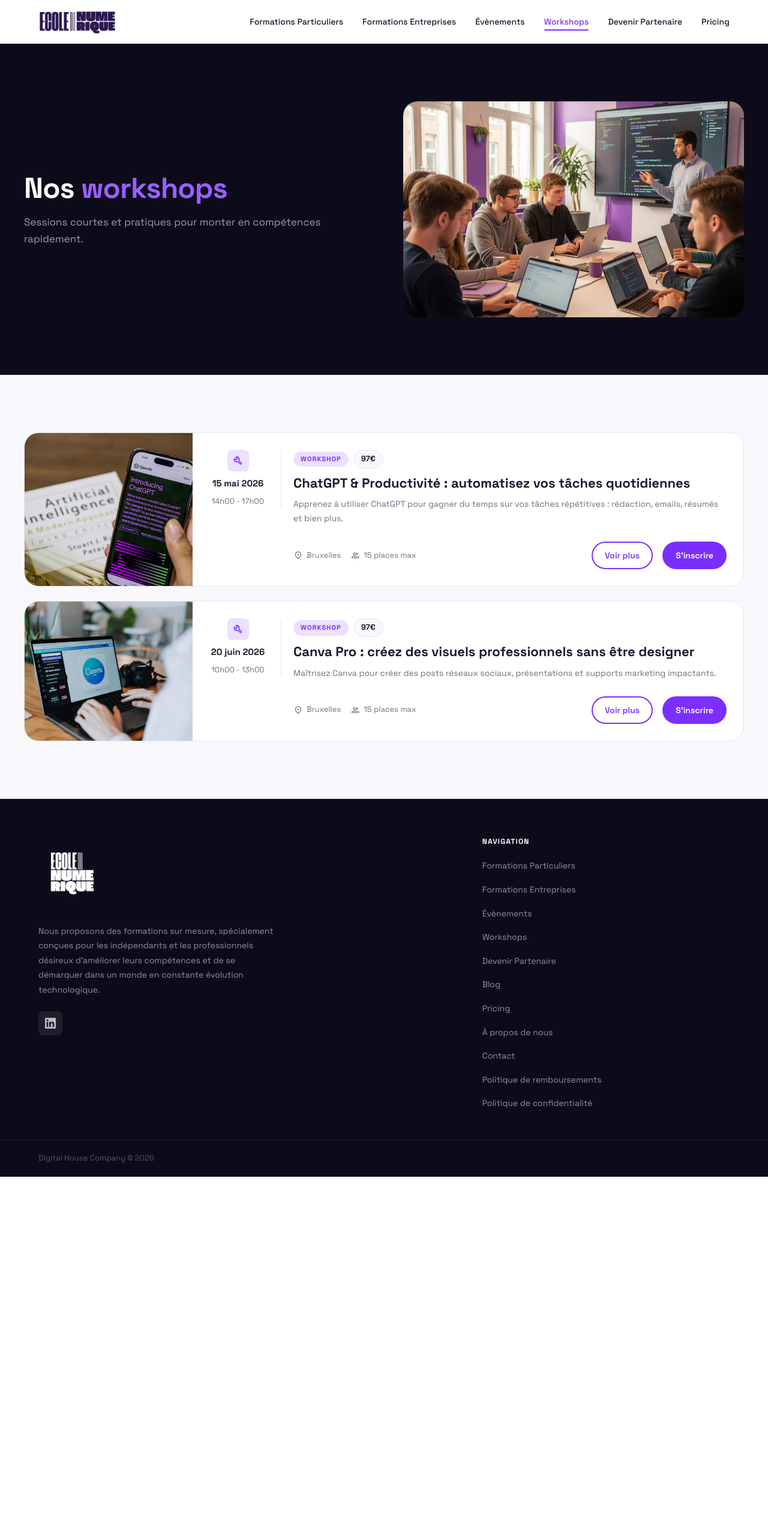
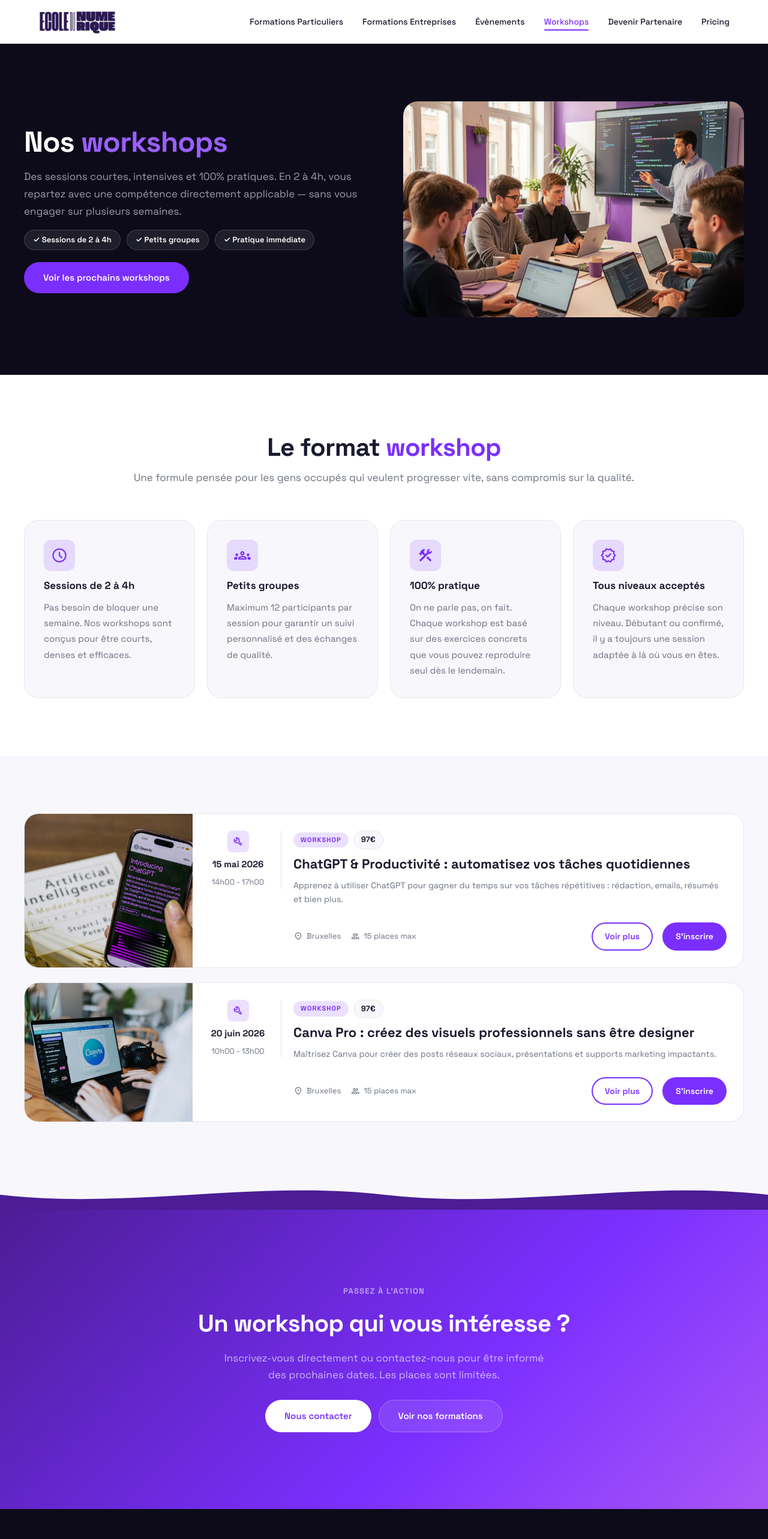
Before and after one commit to kuatejoelparfait-Data/ecole-du-numerique, a React (Vite) app in the folder ecole-du-numerique/: page /workshops in a window 1280 px wide. Shown: the top 2566 px of the page at 60% size. Before the commit the page ends 1962 px from the top, so only its background shows below. Built offline with nearby package versions, Linux system fonts and the light colour scheme.

Commit message:
Enrichissement de la page Workshops
- WorkshopsHero enrichi avec eyebrow, badges et CTA
- Ajout des sections WorkshopsFormat et WorkshopsCTA
- Mise à jour du grid et de la page principale

```diff
--- a/ecole-du-numerique/src/pages/Workshops/Workshops.jsx
+++ b/ecole-du-numerique/src/pages/Workshops/Workshops.jsx
@@ -1,11 +1,17 @@
+import Wave from '../../components/Dividers/Wave'
 import WorkshopsHero from './WorkshopsHero/WorkshopsHero'
+import WorkshopsFormat from './WorkshopsFormat/WorkshopsFormat'
 import WorkshopsGrid from './WorkshopsGrid/WorkshopsGrid'
+import WorkshopsCTA from './WorkshopsCTA/WorkshopsCTA'
 
 export default function Workshops() {
   return (
     <>
       <WorkshopsHero />
+      <WorkshopsFormat />
       <WorkshopsGrid />
+      <Wave top="#F8F7FC" bottom="#4c1d95" />
+      <WorkshopsCTA />
     </>
   )
 }
--- /dev/null
+++ b/ecole-du-numerique/src/pages/Workshops/WorkshopsCTA/WorkshopsCTA.css
@@ -0,0 +1,82 @@
+.workshops-cta {
+  padding: 96px 24px;
+  background: linear-gradient(135deg, #4c1d95 0%, #7b2fff 60%, #a855f7 100%);
+  text-align: center;
+}
+
+.workshops-cta__container {
+  max-width: 680px;
+  margin: 0 auto;
+  display: flex;
+  flex-direction: column;
+  align-items: center;
+  gap: 20px;
+}
+
+.workshops-cta__eyebrow {
+  font-size: 13px;
+  font-weight: 700;
+  text-transform: uppercase;
+  letter-spacing: 0.1em;
+  color: rgba(255, 255, 255, 0.55);
+}
+
+.workshops-cta__title {
+  font-size: clamp(26px, 3.5vw, 40px);
+  font-weight: 800;
+  color: var(--white);
+  letter-spacing: -0.02em;
+  line-height: 1.15;
+}
+
+.workshops-cta__subtitle {
+  font-size: 17px;
+  line-height: 1.65;
+  color: rgba(255, 255, 255, 0.65);
+  max-width: 540px;
+}
+
+.workshops-cta__actions {
+  display: flex;
+  flex-wrap: wrap;
+  gap: 12px;
+  justify-content: center;
+  margin-top: 8px;
+}
+
+.workshops-cta__btn {
+  display: inline-flex;
+  align-items: center;
+  font-size: 15px;
+  font-weight: 600;
+  padding: 14px 32px;
+  border-radius: 99px;
+  transition: background 0.2s, transform 0.2s, opacity 0.2s;
+}
+
+.workshops-cta__btn--primary {
+  background: var(--white);
+  color: var(--purple);
+}
+
+.workshops-cta__btn--primary:hover {
+  background: rgba(255, 255, 255, 0.9);
+  transform: translateY(-1px);
+}
+
+.workshops-cta__btn--secondary {
+  background: rgba(255, 255, 255, 0.1);
+  color: var(--white);
+  border: 1px solid rgba(255, 255, 255, 0.25);
+}
+
+.workshops-cta__btn--secondary:hover {
+  background: rgba(255, 255, 255, 0.18);
+  transform: translateY(-1px);
+}
+
+@media (min-width: 900px) {
+  .workshops-cta {
+    padding: 128px 24px;
+  }
+}
--- /dev/null
+++ b/ecole-du-numerique/src/pages/Workshops/WorkshopsCTA/WorkshopsCTA.jsx
@@ -0,0 +1,24 @@
+import { Link } from 'react-router-dom'
+import './WorkshopsCTA.css'
+
+export default function WorkshopsCTA() {
+  return (
+    <section className="workshops-cta">
+      <div className="workshops-cta__container">
+        <p className="workshops-cta__eyebrow">Passez à l'action</p>
+        <h2 className="workshops-cta__title">Un workshop qui vous intéresse ?</h2>
+        <p className="workshops-cta__subtitle">
+          Inscrivez-vous directement ou contactez-nous pour être informé des prochaines dates. Les places sont limitées.
+        </p>
+        <div className="workshops-cta__actions">
+          <Link to="/contact" className="workshops-cta__btn workshops-cta__btn--primary">
+            Nous contacter
+          </Link>
+          <Link to="/#nos-formations" className="workshops-cta__btn workshops-cta__btn--secondary">
+            Voir nos formations
+          </Link>
+        </div>
+      </div>
+    </section>
+  )
+}
--- /dev/null
+++ b/ecole-du-numerique/src/pages/Workshops/WorkshopsFormat/WorkshopsFormat.css
@@ -0,0 +1,94 @@
+.workshops-format {
+  padding: 64px 24px;
+  background: var(--white);
+}
+
+.workshops-format__container {
+  max-width: var(--container);
+  margin: 0 auto;
+  display: flex;
+  flex-direction: column;
+  gap: 56px;
+}
+
+.workshops-format__header {
+  text-align: center;
+  display: flex;
+  flex-direction: column;
+  gap: 12px;
+}
+
+.workshops-format__title {
+  font-size: clamp(28px, 3.5vw, 42px);
+  font-weight: 800;
+  letter-spacing: -0.02em;
+  color: var(--text);
+}
+
+.workshops-format__accent {
+  color: var(--purple);
+}
+
+.workshops-format__subtitle {
+  font-size: 17px;
+  color: var(--text-muted);
+}
+
+.workshops-format__grid {
+  display: grid;
+  grid-template-columns: 1fr;
+  gap: 20px;
+}
+
+.workshops-format__card {
+  background: var(--gray-light);
+  border: 1px solid var(--border);
+  border-radius: var(--radius-lg);
+  padding: 32px;
+  display: flex;
+  flex-direction: column;
+  gap: 14px;
+  transition: border-color 0.2s, box-shadow 0.2s;
+}
+
+.workshops-format__card:hover {
+  border-color: var(--purple);
+  box-shadow: var(--shadow);
+}
+
+.workshops-format__icon {
+  font-size: 28px;
+  color: var(--purple);
+  background: var(--purple-glow);
+  padding: 12px;
+  border-radius: var(--radius);
+  width: fit-content;
+}
+
+.workshops-format__card-title {
+  font-size: 17px;
+  font-weight: 700;
+  color: var(--text);
+}
+
+.workshops-format__card-desc {
+  font-size: 15px;
+  line-height: 1.75;
+  color: var(--text-muted);
+}
+
+@media (min-width: 560px) {
+  .workshops-format__grid {
+    grid-template-columns: repeat(2, 1fr);
+  }
+}
+
+@media (min-width: 900px) {
+  .workshops-format {
+    padding: 96px 24px;
+  }
+
+  .workshops-format__grid {
+    grid-template-columns: repeat(4, 1fr);
+  }
+}
--- /dev/null
+++ b/ecole-du-numerique/src/pages/Workshops/WorkshopsFormat/WorkshopsFormat.jsx
@@ -0,0 +1,53 @@
+import './WorkshopsFormat.css'
+
+const points = [
+  {
+    icon: 'schedule',
+    title: 'Sessions de 2 à 4h',
+    desc: 'Pas besoin de bloquer une semaine. Nos workshops sont conçus pour être courts, denses et efficaces.',
+  },
+  {
+    icon: 'groups',
+    title: 'Petits groupes',
+    desc: 'Maximum 12 participants par session pour garantir un suivi personnalisé et des échanges de qualité.',
+  },
+  {
+    icon: 'construction',
+    title: '100% pratique',
+    desc: 'On ne parle pas, on fait. Chaque workshop est basé sur des exercices concrets que vous pouvez reproduire seul dès le lendemain.',
+  },
+  {
+    icon: 'verified',
+    title: 'Tous niveaux acceptés',
+    desc: 'Chaque workshop précise son niveau. Débutant ou confirmé, il y a toujours une session adaptée à là où vous en êtes.',
+  },
+]
+
+export default function WorkshopsFormat() {
+  return (
+    <section className="workshops-format">
+      <div className="workshops-format__container">
+
+        <div className="workshops-format__header">
+          <h2 className="workshops-format__title">
+            Le format <span className="workshops-format__accent">workshop</span>
+          </h2>
+          <p className="workshops-format__subtitle">
+            Une formule pensée pour les gens occupés qui veulent progresser vite, sans compromis sur la qualité.
+          </p>
+        </div>
+
+        <div className="workshops-format__grid">
+          {points.map(p => (
+            <div key={p.title} className="workshops-format__card">
+              <span className="material-symbols-rounded workshops-format__icon">{p.icon}</span>
+              <h3 className="workshops-format__card-title">{p.title}</h3>
+              <p className="workshops-format__card-desc">{p.desc}</p>
+            </div>
+          ))}
+        </div>
+
+      </div>
+    </section>
+  )
+}
--- a/ecole-du-numerique/src/pages/Workshops/WorkshopsGrid/WorkshopsGrid.jsx
+++ b/ecole-du-numerique/src/pages/Workshops/WorkshopsGrid/WorkshopsGrid.jsx
@@ -7,7 +7,7 @@
 export default function WorkshopsGrid() {
   if (workshops.length === 0) {
     return (
-      <section className="workshops-grid">
+      <section id="nos-workshops" className="workshops-grid">
         <div className="workshops-grid__container">
           <div className="workshops-grid__empty">
             <span className="material-symbols-rounded">event_busy</span>
@@ -20,7 +20,7 @@
   }
 
   return (
-    <section className="workshops-grid">
+    <section id="nos-workshops" className="workshops-grid">
       <div className="workshops-grid__container">
         {workshops.map(ws => {
           const isPast = new Date(ws.dateISO) < today
--- a/ecole-du-numerique/src/pages/Workshops/WorkshopsHero/WorkshopsHero.css
+++ b/ecole-du-numerique/src/pages/Workshops/WorkshopsHero/WorkshopsHero.css
@@ -43,11 +43,45 @@
   color: var(--purple-light);
 }
 
-.workshops-hero__subtitle {
+.workshops-hero__desc {
   font-size: 17px;
+  line-height: 1.7;
   color: rgba(255, 255, 255, 0.6);
-  max-width: 500px;
-  line-height: 1.6;
+  max-width: 560px;
+}
+
+.workshops-hero__badges {
+  display: flex;
+  flex-wrap: wrap;
+  gap: 10px;
+}
+
+.workshops-hero__badge {
+  font-size: 13px;
+  font-weight: 600;
+  color: var(--white);
+  background: rgba(255, 255, 255, 0.08);
+  border: 1px solid rgba(255, 255, 255, 0.15);
+  padding: 6px 14px;
+  border-radius: 99px;
+}
+
+.workshops-hero__cta {
+  display: inline-flex;
+  align-items: center;
+  background: var(--purple);
+  color: var(--white);
+  font-size: 15px;
+  font-weight: 600;
+  padding: 14px 32px;
+  border-radius: 99px;
+  transition: background 0.2s, transform 0.2s;
+  margin-top: 4px;
+}
+
+.workshops-hero__cta:hover {
+  background: var(--purple-light);
+  transform: translateY(-1px);
 }
 
 @media (min-width: 900px) {
--- a/ecole-du-numerique/src/pages/Workshops/WorkshopsHero/WorkshopsHero.jsx
+++ b/ecole-du-numerique/src/pages/Workshops/WorkshopsHero/WorkshopsHero.jsx
@@ -8,9 +8,16 @@
           <h1 className="workshops-hero__title">
             Nos <span className="workshops-hero__accent">workshops</span>
           </h1>
-          <p className="workshops-hero__subtitle">
-            Sessions courtes et pratiques pour monter en compétences rapidement.
+          <p className="workshops-hero__desc">
+            Des sessions courtes, intensives et 100% pratiques. En 2 à 4h,
+            vous repartez avec une compétence directement applicable — sans vous engager sur plusieurs semaines.
           </p>
+          <div className="workshops-hero__badges">
+            <span className="workshops-hero__badge">✓ Sessions de 2 à 4h</span>
+            <span className="workshops-hero__badge">✓ Petits groupes</span>
+            <span className="workshops-hero__badge">✓ Pratique immédiate</span>
+          </div>
+          <a href="#nos-workshops" className="workshops-hero__cta">Voir les prochains workshops</a>
         </div>
         <div className="workshops-hero__img-wrapper">
           <img
```
